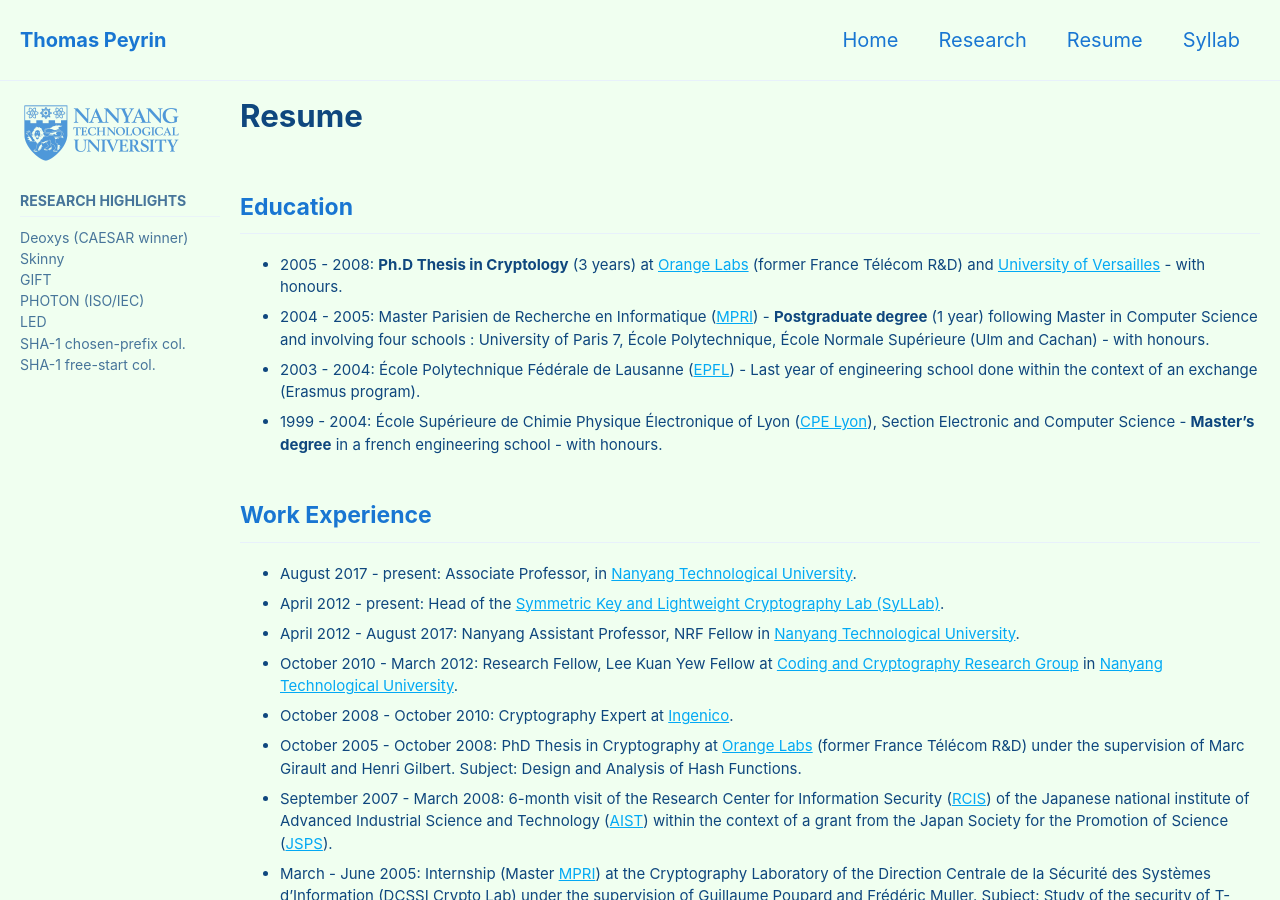
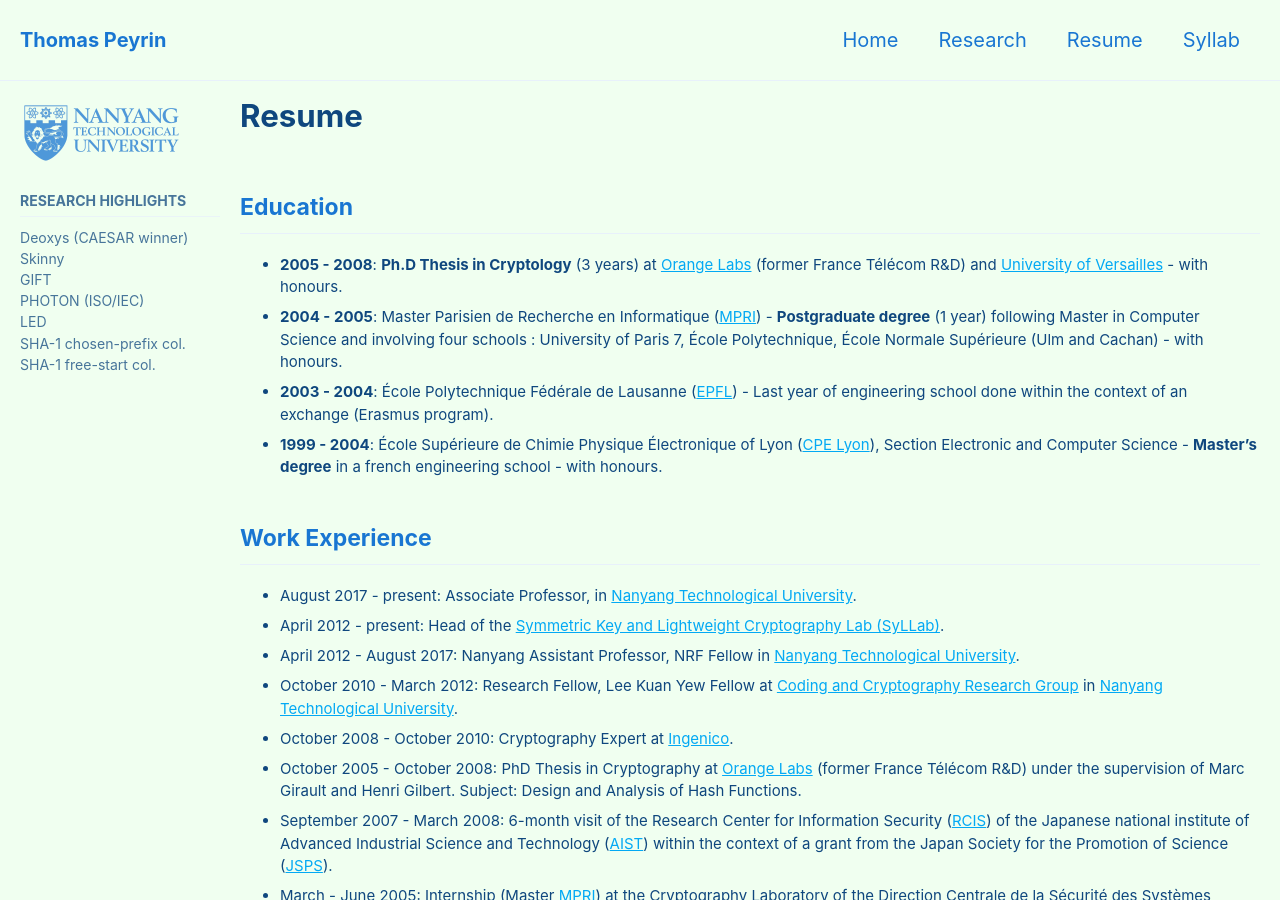
Before and after one commit to thomaspeyrin/web, a Jekyll site: the page built from resume.md, in a window 1280 px wide and 900 px high. Built offline with Jekyll 4.4.1, drawn with Linux system fonts in a browser that asks for light colours; cached includes are drawn as plain includes; nearby versions of some CDN libraries; our own code applies the rules of GitHub Pages for plain Markdown files.

```diff
--- a/resume.md
+++ b/resume.md
@@ -15,10 +15,10 @@ sidebar:
 # Resume
 
 ## Education
-- 2005 - 2008: **Ph.D Thesis in Cryptology** (3 years) at [Orange Labs](http://www.orange.com/en_EN/) (former France Télécom R&D) and [University of Versailles](http://www.uvsq.fr/) - with honours.
-- 2004 - 2005: Master Parisien de Recherche en Informatique ([MPRI](http://mpri.master.univ-paris7.fr/)) - **Postgraduate degree** (1 year) following Master in Computer Science and involving four schools : University of Paris 7, École Polytechnique, École Normale Supérieure (Ulm and Cachan) - with honours.
-- 2003 - 2004: École Polytechnique Fédérale de Lausanne ([EPFL](http://www.epfl.ch/)) - Last year of engineering school done within the context of an exchange (Erasmus program).
-- 1999 - 2004: École Supérieure de Chimie Physique Électronique of Lyon ([CPE Lyon](http://www.cpe.fr/fr2/gb/default_gb.asp)), Section Electronic and Computer Science - **Master's degree** in a french engineering school - with honours.
+- __2005 - 2008__: **Ph.D Thesis in Cryptology** (3 years) at [Orange Labs](http://www.orange.com/en_EN/) (former France Télécom R&D) and [University of Versailles](http://www.uvsq.fr/) - with honours.
+- __2004 - 2005__: Master Parisien de Recherche en Informatique ([MPRI](http://mpri.master.univ-paris7.fr/)) - **Postgraduate degree** (1 year) following Master in Computer Science and involving four schools : University of Paris 7, École Polytechnique, École Normale Supérieure (Ulm and Cachan) - with honours.
+- __2003 - 2004__: École Polytechnique Fédérale de Lausanne ([EPFL](http://www.epfl.ch/)) - Last year of engineering school done within the context of an exchange (Erasmus program).
+- __1999 - 2004__: École Supérieure de Chimie Physique Électronique of Lyon ([CPE Lyon](http://www.cpe.fr/fr2/gb/default_gb.asp)), Section Electronic and Computer Science - **Master's degree** in a french engineering school - with honours.
 
 ## Work Experience
 - August 2017 - present: Associate Professor, in [Nanyang Technological University](http://www.ntu.edu.sg/).
```
